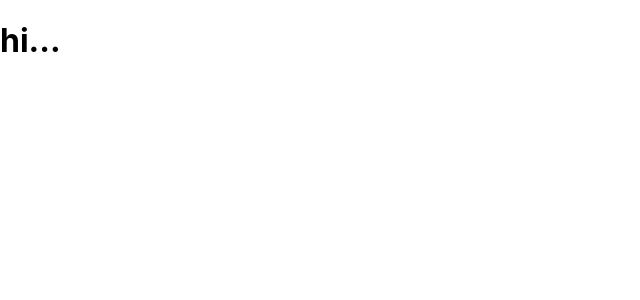
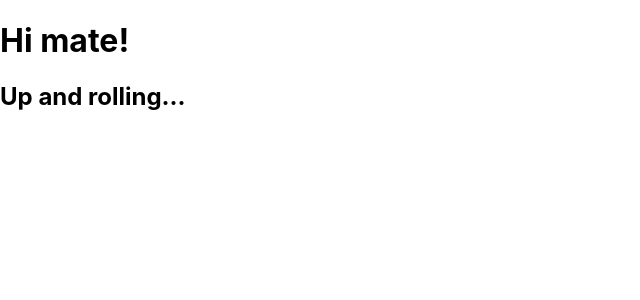
Before and after one commit to Davidson-Keith/react-movies, a React (Create React App) app: page / in a window 1280 px wide. Shown: the top 300 px of the page, without its empty margins (0-640 px from the left). Built offline with nearby package versions, Linux system fonts and the light colour scheme.

Commit message:
Playing with React Fragments

```diff
--- a/src/Simple.tsx
+++ b/src/Simple.tsx
@@ -1,16 +1,12 @@
 // import { jsx as _jsx } from "react/jsx-runtime";
 // import { jsxs as _jsxs } from "react/jsx-runtime";
-
-
-import React from "react";
+// import React from "react";
 
 export default function Simple() {
   return (
-    React.createElement("div", {
-      myatt: "myVal"
-    }, React.createElement("h1", null, "hi..."))
-  //   <div>
-  //     <h1>Hi mate</h1>
-  //   </div>
+    <div>
+      <h1>Hi mate!</h1>
+      <h2>Up and rolling...</h2>
+    </div>
   )
 }
```
Also changed, not shown: src/Expressions.tsx (added, +9 -0 lines).
